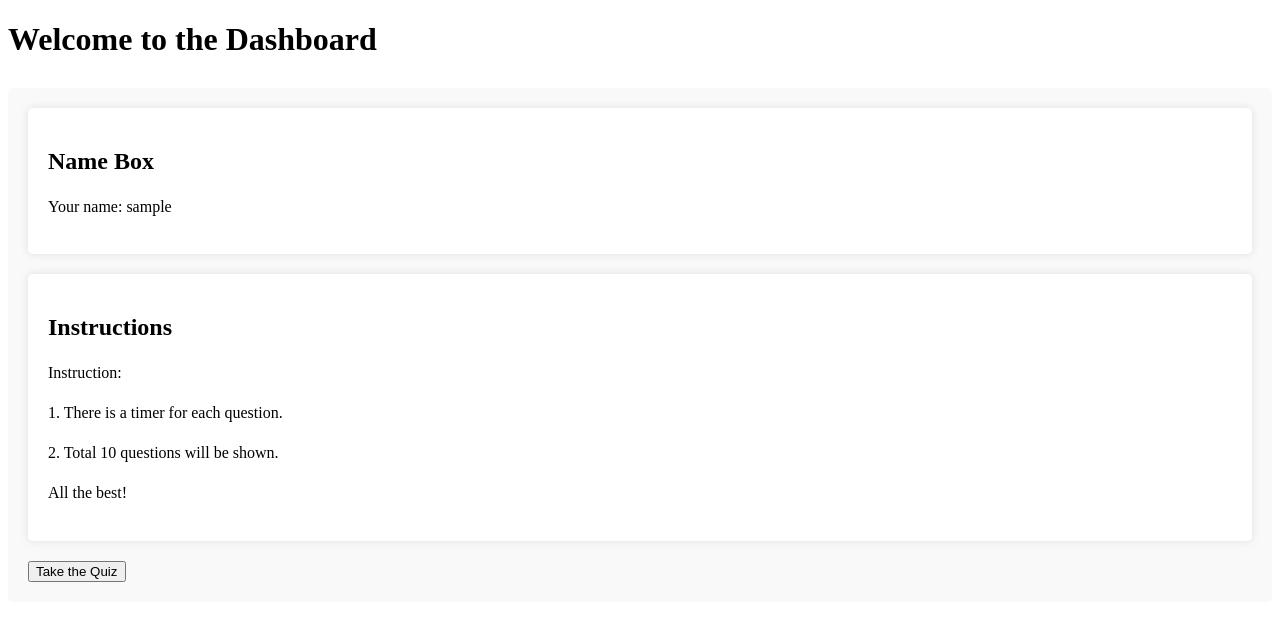
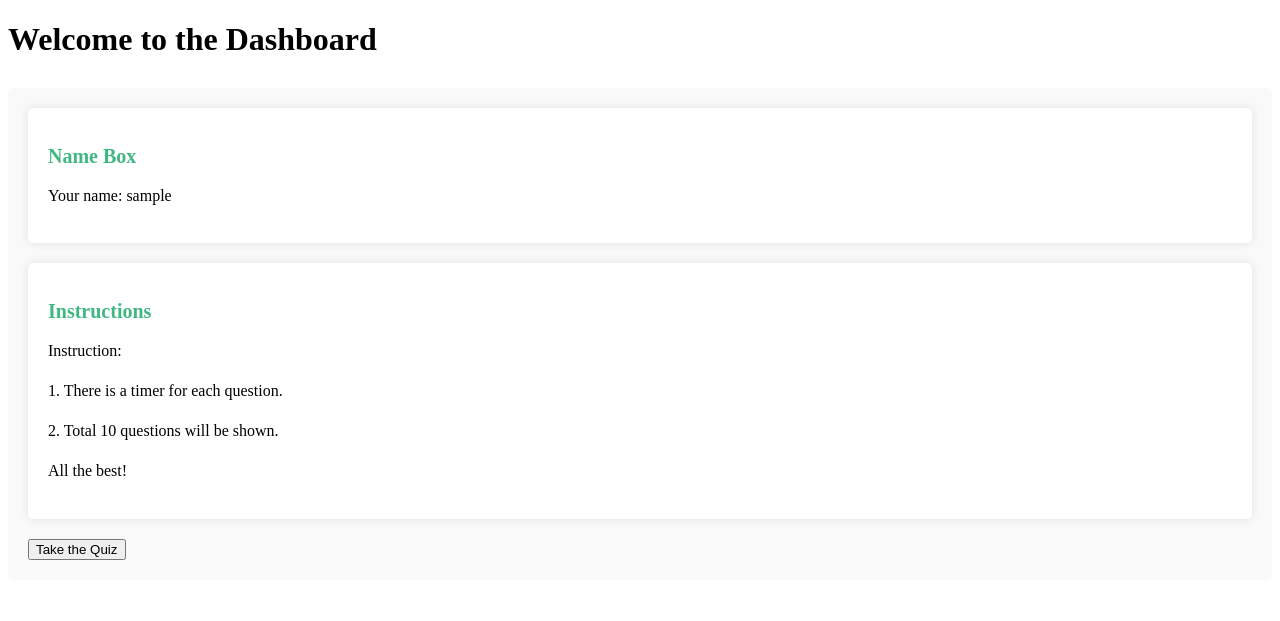
Before and after one commit to WSUCEG-7140/Team-Beta, a Flask app: template templates/dashboard.html in a window 1280 px wide. Shown: the top 621 px of the page. Run offline with Flask 3, Linux system fonts and the light colour scheme; the template is opened without the code that fills it: most values are stand-ins (such as "Sample title", 1, 10 or a date in 2020).

Commit message:
Updated Style for the title within each box in the code

```diff
--- a/static/dashboard.css
+++ b/static/dashboard.css
@@ -13,6 +13,12 @@
     margin-bottom: 20px;
     box-shadow: 0 0 10px rgba(0, 0, 0, 0.1);
     border-radius: 5px;
+  }
+
+ .box-title {
+    color: #41b883;
+    font-size: 20px;
+    margin-bottom: 10px;
   }
 
   .box-content {
```
